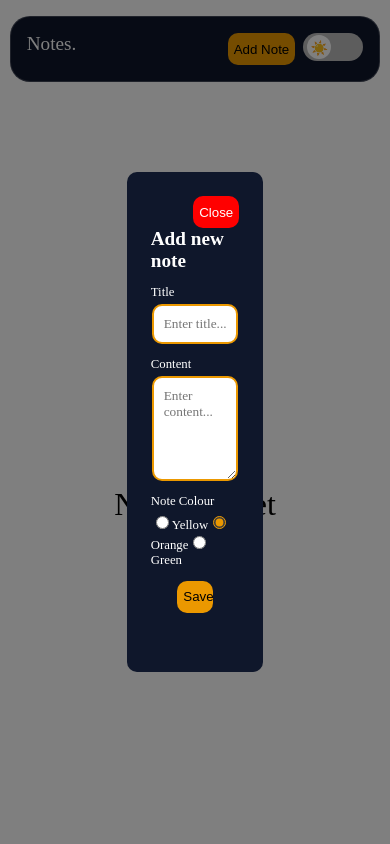
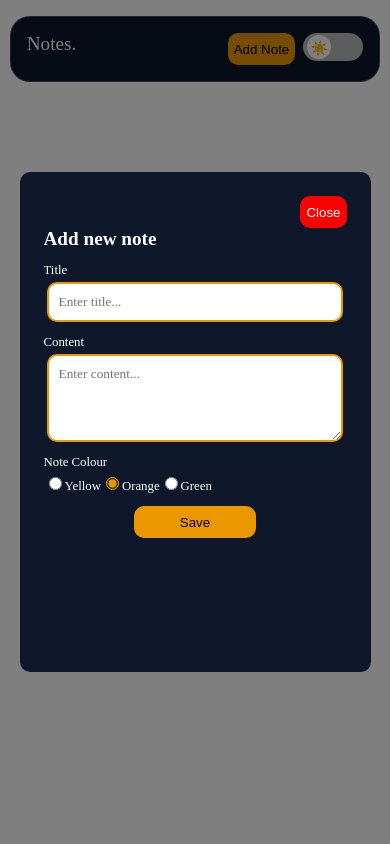
Before and after one commit to Usman-Iqbal-5/Notes-App, a React (Create React App) app: page / in a window 390 px wide. Both pictures are taken after a click on the button "Add Note". Shown: the top 844 px of the page. Built offline with nearby package versions, Linux system fonts and the light colour scheme; a web font is replaced by a local one.

Commit message:
removed bug to make modal responsive.

```diff
--- a/src/styles/global-styles.css
+++ b/src/styles/global-styles.css
@@ -357,7 +357,7 @@ svg:nth-of-type(2) {
 }
 
 .modal {
-  width: var(--modal-width);
+  width: 90vw;
   height: 90vh;
   max-height: 500px;
   padding: 1.5rem;
```
